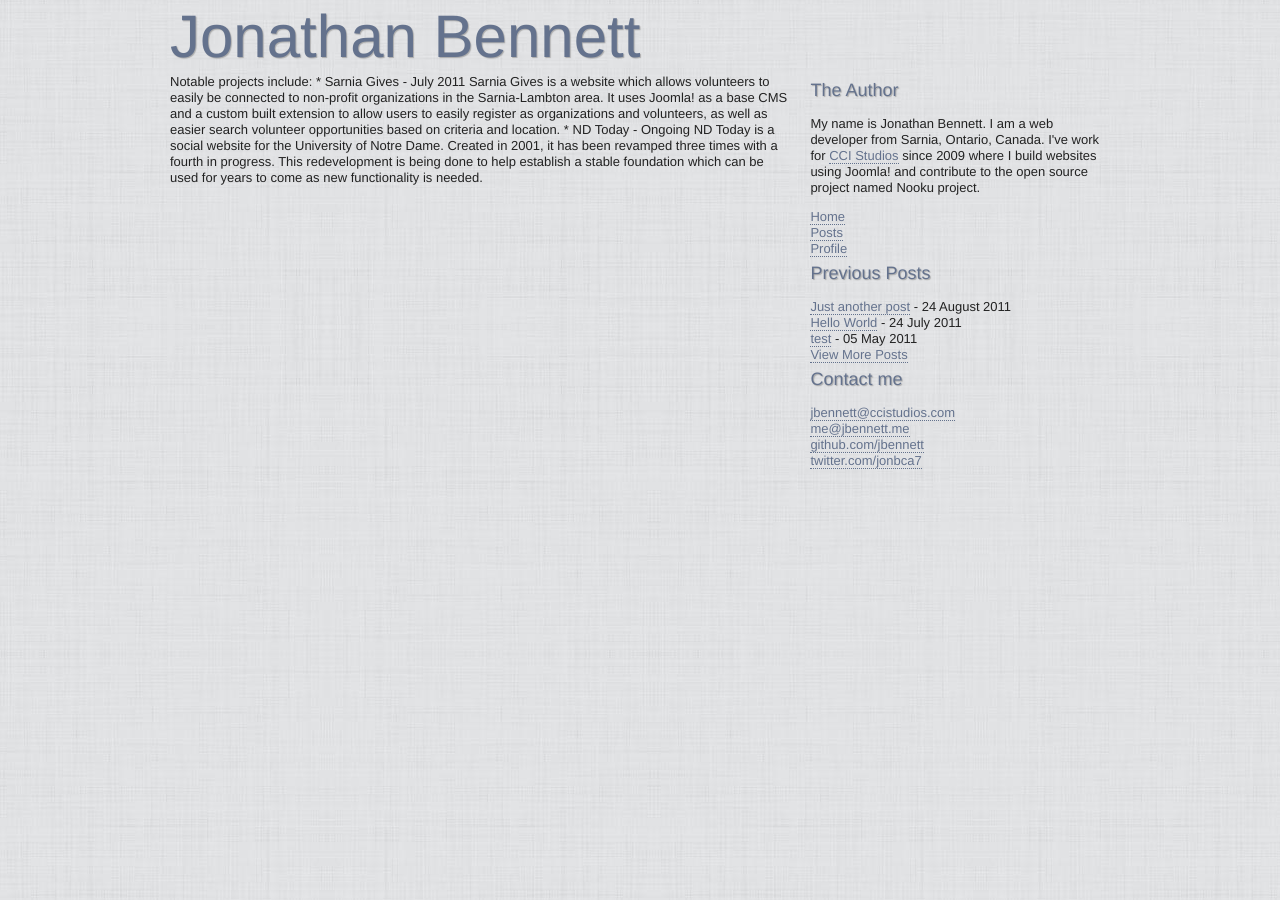
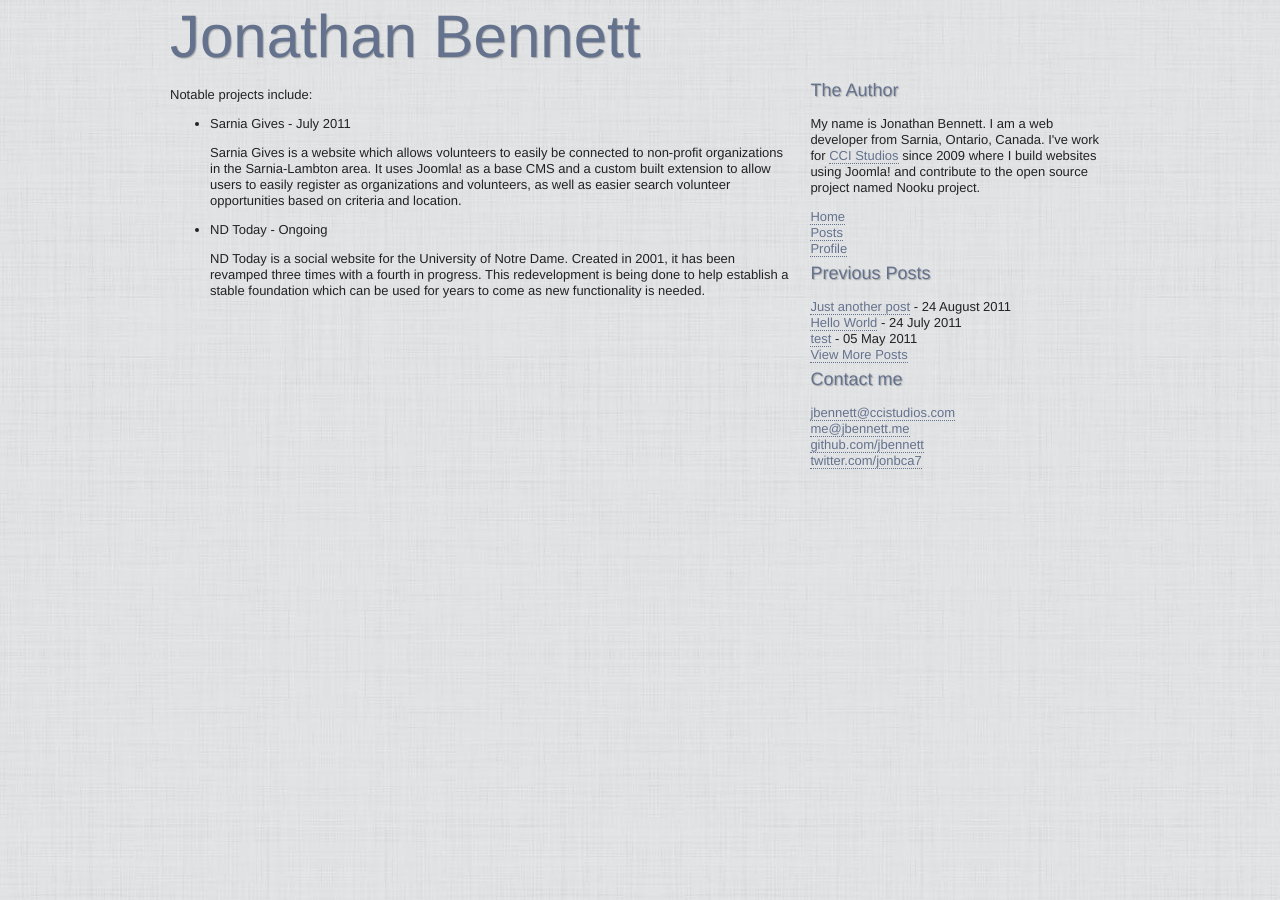
Before and after one commit to jbennett/jbennett.github.com, a Jekyll site: the page built from profile.html, in a window 1280 px wide. Built offline with Jekyll 4.4.1, drawn with Linux system fonts in a browser that asks for light colours.

Commit message:
Fixed HTML

```diff
--- a/profile.html
+++ b/profile.html
@@ -3,9 +3,13 @@ title: Profile
 layout: default
 ---
 
-Notable projects include:
+<p>Notable projects include:</p>
 
-* Sarnia Gives - July 2011
-	Sarnia Gives is a website which allows volunteers to easily be connected to non-profit organizations in the Sarnia-Lambton area. It uses Joomla! as a base CMS and a custom built extension to allow users to easily register as organizations and volunteers, as well as easier search volunteer opportunities based on criteria and location.
-* ND Today - Ongoing
-	ND Today is a social website for the University of Notre Dame. Created in 2001, it has been revamped three times with a fourth in progress. This redevelopment is being done to help establish a stable foundation which can be used for years to come as new functionality is needed.
+<ul>
+	<li><p>Sarnia Gives - July 2011</p>
+		<p>Sarnia Gives is a website which allows volunteers to easily be connected to non-profit organizations in the Sarnia-Lambton area. It uses Joomla! as a base CMS and a custom built extension to allow users to easily register as organizations and volunteers, as well as easier search volunteer opportunities based on criteria and location.</p>
+	</li>
+	<li><p>ND Today - Ongoing</p>
+		<p>ND Today is a social website for the University of Notre Dame. Created in 2001, it has been revamped three times with a fourth in progress. This redevelopment is being done to help establish a stable foundation which can be used for years to come as new functionality is needed.</p>
+	</li>
+</ul>
```
